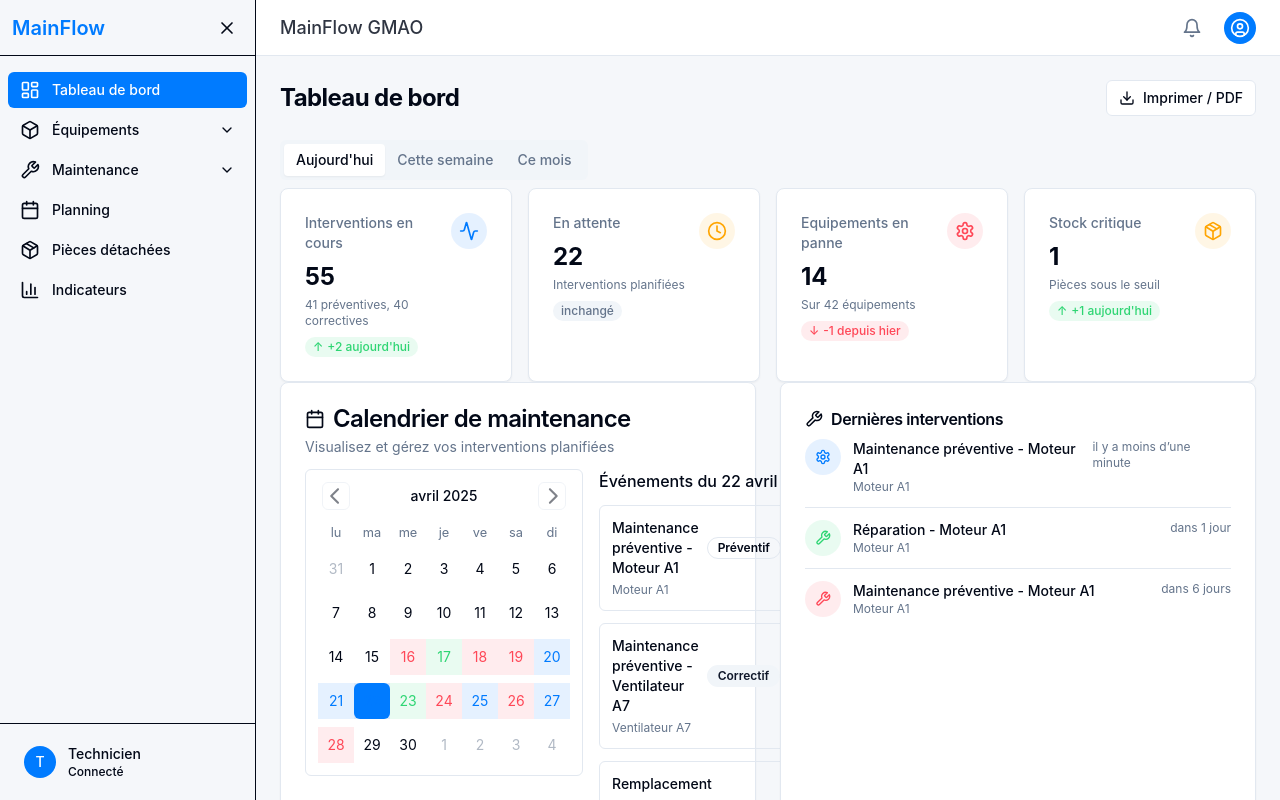
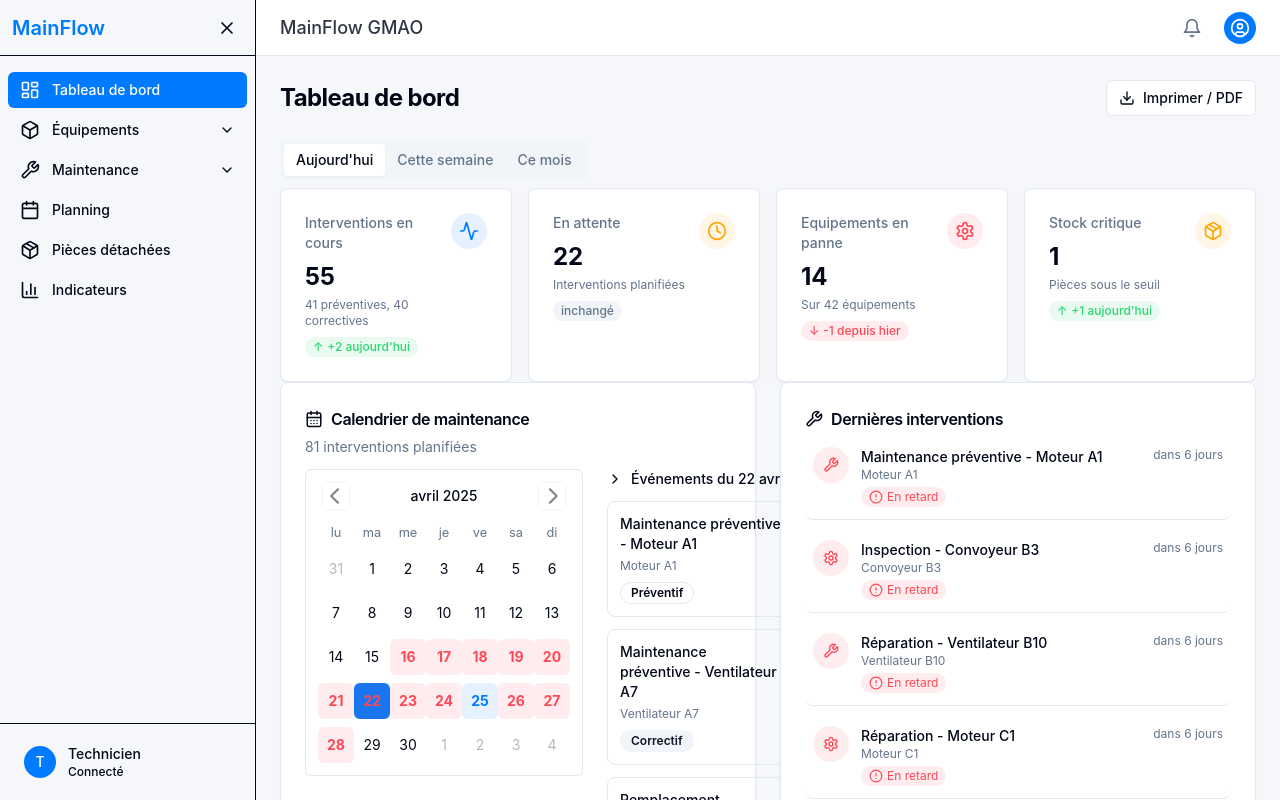
Before and after one commit to warf23/GMAO_ENSAM, a React (Vite) app: page / in a window 1280 px wide. Built offline with nearby package versions, Linux system fonts and the light colour scheme.

Commit message:
Refactor: Improve dashboard organization and data display
Organize and dynamically display maintenance calendar, events, and recent interventions on the dashboard using existing static data.

```diff
--- a/src/components/dashboard/MaintenanceCalendar.tsx
+++ b/src/components/dashboard/MaintenanceCalendar.tsx
@@ -3,8 +3,8 @@ import { useState } from 'react';
 import { Calendar } from '@/components/ui/calendar';
 import { Card, CardContent, CardHeader, CardTitle, CardDescription } from '@/components/ui/card';
 import { Badge } from '@/components/ui/badge';
-import { CalendarIcon, AlertCircle, CheckCircle, Clock } from 'lucide-react';
-import { format, isSameDay, startOfToday } from 'date-fns';
+import { CalendarDays, AlertCircle, CheckCircle, Clock, ChevronRight } from 'lucide-react';
+import { format, isSameDay, startOfToday, isToday, isPast, isFuture } from 'date-fns';
 import { fr } from 'date-fns/locale';
 import { MaintenanceEvent } from '@/types/maintenance';
 
@@ -16,43 +16,58 @@ export const MaintenanceCalendar = ({ events }: MaintenanceCalendarProps) => {
   const [selectedDate, setSelectedDate] = useState<Date | undefined>(startOfToday());
 
   const getDateClassName = (date: Date) => {
-    const eventForDate = events.find(event => isSameDay(date, new Date(event.date)));
+    const eventsForDate = events.filter(event => isSameDay(date, new Date(event.date)));
 
-    if (!eventForDate) return '';
+    if (eventsForDate.length === 0) return '';
 
-    if (eventForDate.status === 'overdue') return 'bg-destructive/10 text-destructive hover:bg-destructive/20';
-    if (eventForDate.status === 'completed') return 'bg-success/10 text-success hover:bg-success/20';
-    return 'bg-primary/10 text-primary hover:bg-primary/20';
+    const hasOverdue = eventsForDate.some(e => e.status === 'overdue');
+    const hasInProgress = eventsForDate.some(e => e.status === 'in-progress');
+    const allCompleted = eventsForDate.every(e => e.status === 'completed');
+
+    if (hasOverdue) return 'bg-destructive/10 text-destructive hover:bg-destructive/20 font-bold';
+    if (hasInProgress) return 'bg-primary/10 text-primary hover:bg-primary/20 font-bold';
+    if (allCompleted) return 'bg-success/10 text-success hover:bg-success/20 font-bold';
+    return 'bg-primary/10 text-primary hover:bg-primary/20 font-bold';
   };
 
   const getEventsForSelectedDate = () => {
     if (!selectedDate) return [];
-    return events.filter(event => isSameDay(new Date(event.date), selectedDate));
+    return events
+      .filter(event => isSameDay(new Date(event.date), selectedDate))
+      .sort((a, b) => new Date(a.date).getTime() - new Date(b.date).getTime());
   };
 
   const selectedEvents = getEventsForSelectedDate();
 
-  const getStatusBadge = (status: string) => {
+  const getStatusBadge = (status: string, date: Date) => {
     if (status === 'completed') {
       return (
-        <Badge className="bg-success">
+        <Badge className="bg-success/10 text-success hover:bg-success/20">
           <CheckCircle size={14} className="mr-1" />
           Terminé
         </Badge>
       );
     }
-    if (status === 'planned' || status === 'in-progress') {
+    if (status === 'in-progress') {
       return (
-        <Badge className="bg-primary">
+        <Badge className="bg-primary/10 text-primary hover:bg-primary/20">
           <Clock size={14} className="mr-1" />
-          {status === 'in-progress' ? 'En cours' : 'Planifié'}
+          En cours
+        </Badge>
+      );
+    }
+    if (status === 'overdue' || (status === 'planned' && isPast(date) && !isToday(date))) {
+      return (
+        <Badge className="bg-destructive/10 text-destructive hover:bg-destructive/20">
+          <AlertCircle size={14} className="mr-1" />
+          En retard
         </Badge>
       );
     }
     return (
-      <Badge className="bg-destructive">
-        <AlertCircle size={14} className="mr-1" />
-        En retard
+      <Badge className="bg-primary/10 text-primary hover:bg-primary/20">
+        <Clock size={14} className="mr-1" />
+        Planifié
       </Badge>
     );
   };
@@ -60,16 +75,16 @@ export const MaintenanceCalendar = ({ events }: MaintenanceCalendarProps) => {
   return (
     <Card className="shadow-sm">
       <CardHeader className="pb-3">
-        <CardTitle className="flex items-center gap-2">
-          <CalendarIcon size={20} />
+        <CardTitle className="text-base font-semibold flex items-center gap-2">
+          <CalendarDays size={18} />
           Calendrier de maintenance
         </CardTitle>
         <CardDescription>
-          Visualisez et gérez vos interventions planifiées
+          {events.length} interventions planifiées
         </CardDescription>
       </CardHeader>
       <CardContent>
-        <div className="flex flex-col gap-4 lg:flex-row">
+        <div className="flex flex-col lg:flex-row gap-6">
           <div className="flex-1">
             <Calendar
               mode="single"
@@ -77,45 +92,55 @@ export const MaintenanceCalendar = ({ events }: MaintenanceCalendarProps) => {
               onSelect={setSelectedDate}
               locale={fr}
               className="rounded-md border"
-              modifiersClassNames={{
-                selected: "bg-primary text-primary-foreground",
+              classNames={{
+                day_today: "bg-muted font-bold",
               }}
               components={{
                 DayContent: ({ date }) => (
-                  <div className={`h-full w-full flex items-center justify-center ${getDateClassName(date)}`}>
+                  <div className={`h-full w-full flex items-center justify-center rounded-md ${getDateClassName(date)}`}>
                     {date.getDate()}
                   </div>
                 ),
               }}
             />
           </div>
-          <div className="flex-1 min-w-[250px]">
-            <h3 className="font-medium text-base mb-2">
+          <div className="flex-1 min-w-[280px]">
+            <h3 className="font-medium text-sm flex items-center gap-2 mb-3">
               {selectedDate ? (
-                `Événements du ${format(selectedDate, 'dd MMMM yyyy', { locale: fr })}`
+                <>
+                  <ChevronRight size={16} />
+                  Événements du {format(selectedDate, 'dd MMMM yyyy', { locale: fr })}
+                </>
               ) : (
                 'Sélectionnez une date'
               )}
             </h3>
-            <div className="space-y-3 mt-3">
+            <div className="space-y-3">
               {selectedEvents.length === 0 ? (
                 <p className="text-sm text-muted-foreground">Aucun événement ce jour</p>
               ) : (
                 selectedEvents.map(event => (
-                  <div key={event.id} className="rounded-md border p-3 text-sm">
-                    <div className="flex items-start justify-between">
+                  <div
+                    key={event.id}
+                    className="rounded-lg border p-3 text-sm hover:bg-muted/50 transition-colors"
+                  >
+                    <div className="space-y-2">
+                      <div className="flex items-start justify-between gap-2">
                         <div>
                           <h4 className="font-medium flex items-center gap-1">
                             {event.title}
-                          <Badge variant={event.type === 'preventive' ? 'outline' : 'secondary'} className="ml-1">
-                            {event.type === 'preventive' ? 'Préventif' : 'Correctif'}
-                          </Badge>
                           </h4>
                           <p className="text-xs text-muted-foreground mt-1">
                             {event.equipmentName}
                           </p>
                         </div>
-                      {getStatusBadge(event.status)}
+                        {getStatusBadge(event.status, new Date(event.date))}
+                      </div>
+                      <div className="flex items-center gap-2">
+                        <Badge variant={event.type === 'preventive' ? 'outline' : 'secondary'} className="text-xs">
+                          {event.type === 'preventive' ? 'Préventif' : 'Correctif'}
+                        </Badge>
+                      </div>
                     </div>
                   </div>
                 ))
--- a/src/components/dashboard/RecentInterventions.tsx
+++ b/src/components/dashboard/RecentInterventions.tsx
@@ -1,5 +1,5 @@
 
-import { Settings, Wrench } from 'lucide-react';
+import { Settings, Wrench, Clock, CheckCircle, AlertCircle } from 'lucide-react';
 import { Card, CardContent, CardHeader, CardTitle } from '@/components/ui/card';
 import { MaintenanceEvent } from '@/types/maintenance';
 import { formatDistanceToNow } from 'date-fns';
@@ -10,6 +10,23 @@ type RecentInterventionsProps = {
 };
 
 export const RecentInterventions = ({ events }: RecentInterventionsProps) => {
+  const sortedEvents = events
+    .sort((a, b) => new Date(b.date).getTime() - new Date(a.date).getTime())
+    .slice(0, 5);
+
+  const getStatusIcon = (status: string) => {
+    switch (status) {
+      case 'completed':
+        return <CheckCircle size={14} />;
+      case 'in-progress':
+        return <Clock size={14} />;
+      case 'overdue':
+        return <AlertCircle size={14} />;
+      default:
+        return <Clock size={14} />;
+    }
+  };
+
   return (
     <Card className="shadow-sm">
       <CardHeader className="pb-2">
@@ -20,8 +37,11 @@ export const RecentInterventions = ({ events }: RecentInterventionsProps) => {
       </CardHeader>
       <CardContent>
         <div className="space-y-3">
-          {events.slice(0, 3).map((event) => (
-            <div key={event.id} className="flex items-start space-x-3 pb-3 border-b last:border-b-0 last:pb-0">
+          {sortedEvents.map((event) => (
+            <div
+              key={event.id}
+              className="flex items-start space-x-3 pb-3 border-b last:border-b-0 last:pb-0 hover:bg-muted/50 rounded-lg p-2 transition-colors"
+            >
               <div className={`h-9 w-9 rounded-full flex items-center justify-center ${
                 event.status === 'completed' ? 'bg-success/10 text-success' :
                 event.status === 'in-progress' ? 'bg-primary/10 text-primary' :
@@ -30,13 +50,27 @@ export const RecentInterventions = ({ events }: RecentInterventionsProps) => {
               }`}>
                 {event.type === 'preventive' ? <Settings size={16} /> : <Wrench size={16} />}
               </div>
-              <div className="flex-1">
-                <div className="flex items-start justify-between">
-                  <div>
-                    <p className="font-medium text-sm">{event.title}</p>
-                    <p className="text-xs text-muted-foreground">{event.equipmentName}</p>
+              <div className="flex-1 min-w-0">
+                <div className="flex items-start justify-between gap-2">
+                  <div className="min-w-0">
+                    <p className="font-medium text-sm truncate">{event.title}</p>
+                    <p className="text-xs text-muted-foreground truncate">{event.equipmentName}</p>
+                    <div className="flex items-center gap-1 mt-1">
+                      <span className={`inline-flex items-center gap-1 text-xs px-2 py-0.5 rounded-full ${
+                        event.status === 'completed' ? 'bg-success/10 text-success' :
+                        event.status === 'in-progress' ? 'bg-primary/10 text-primary' :
+                        event.status === 'overdue' ? 'bg-destructive/10 text-destructive' :
+                        'bg-primary/10 text-primary'
+                      }`}>
+                        {getStatusIcon(event.status)}
+                        {event.status === 'completed' ? 'Terminé' :
+                         event.status === 'in-progress' ? 'En cours' :
+                         event.status === 'overdue' ? 'En retard' :
+                         'Planifié'}
+                      </span>
+                    </div>
                   </div>
-                  <span className="text-xs text-muted-foreground">
+                  <span className="text-xs text-muted-foreground whitespace-nowrap">
                     {formatDistanceToNow(new Date(event.date), { addSuffix: true, locale: fr })}
                   </span>
                 </div>
```
Lines whose indentation alone changed are shown as unchanged.
